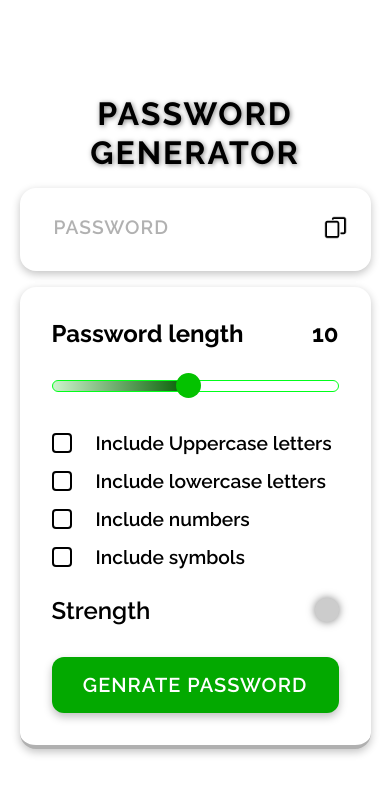
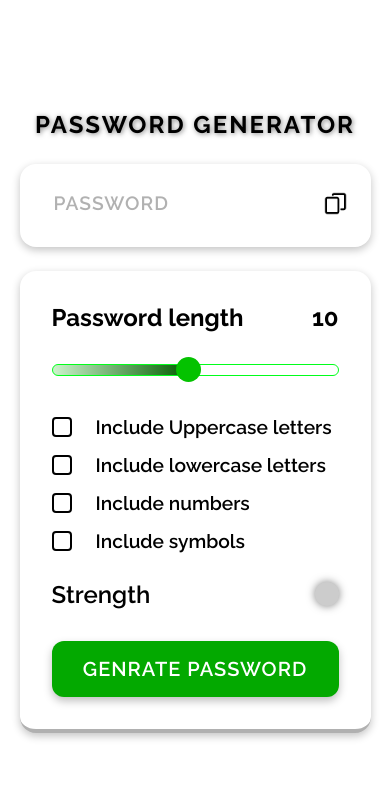
Before and after one commit to TahaHussain-00/Password-Generator, a plain HTML site: page index.html in a window 390 px wide. Drawn offline with Linux system fonts and the light colour scheme.

Commit message:
Design changes

```diff
--- a/style.css
+++ b/style.css
@@ -283,3 +283,21 @@ h1 {
   transform: scale(1.1);
   /* border: 2px solid black; */
 }
+
+@media screen and (max-width:786px) {
+  .heading h1 {
+    text-align: center;
+    font-size: 1.5rem;
+    margin-bottom: 1.5rem;
+
+  }
+  .input-container{
+    margin-top: 1.5rem;
+  }
+
+
+
+
+
+
+}
```
